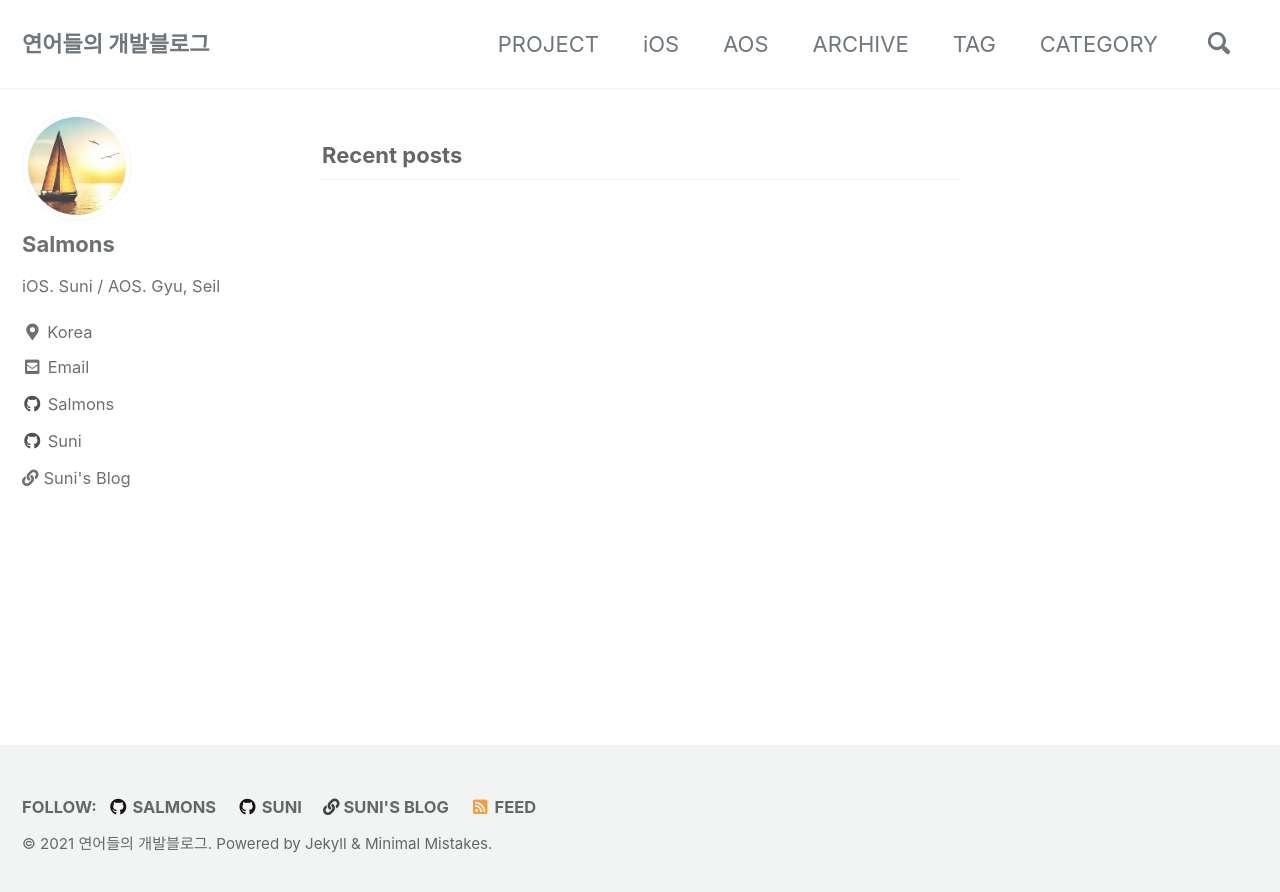
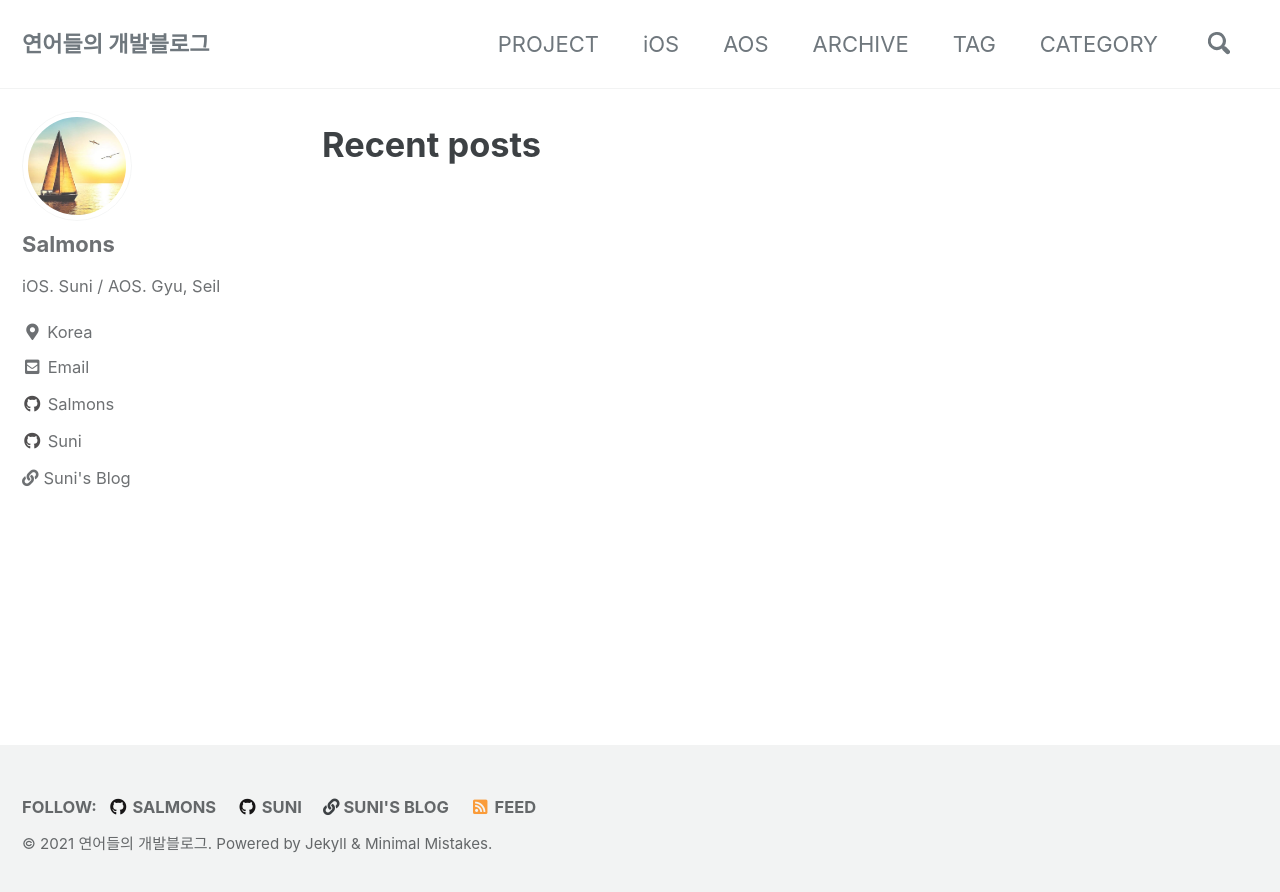
Before and after one commit to SalmonsDev/SalmonsDev.github.io, a Jekyll site: the page built from index.html, in a window 1280 px wide. Shown: the top 892 px of the page. Built offline with Jekyll 4.4.1, drawn with Linux system fonts in a browser that asks for light colours; cached includes are drawn as plain includes; the list of posts is cut into pages by our own code.

Commit message:
[Suni] 테마 수정

```diff
--- a/_layouts/home.html
+++ b/_layouts/home.html
@@ -4,7 +4,7 @@ layout: archive
 
 {{ content }}
 
-<h3 class="archive__subtitle">{{ site.data.ui-text[site.locale].recent_posts | default: "Recent Posts" }}</h3>
+<h1 class="page__title">{{ site.data.ui-text[site.locale].recent_posts | default: "Recent Posts" }}</h1>
 
 {% if paginator %}
   {% assign posts = paginator.posts %}
```
Also changed, not shown: 8 other files.
